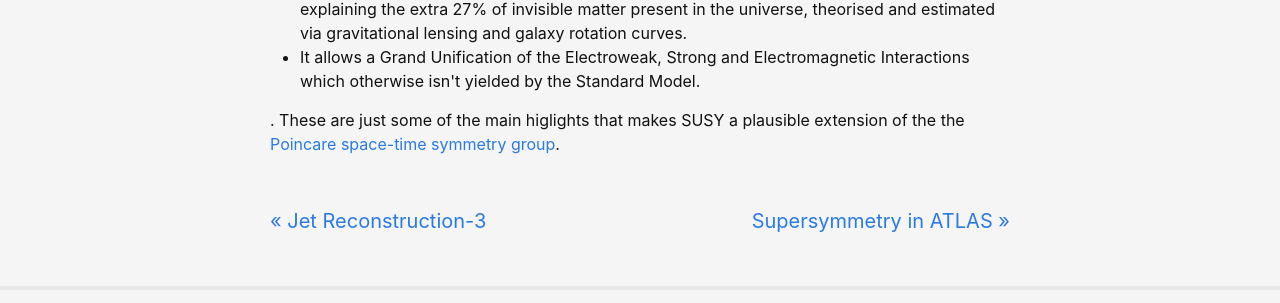
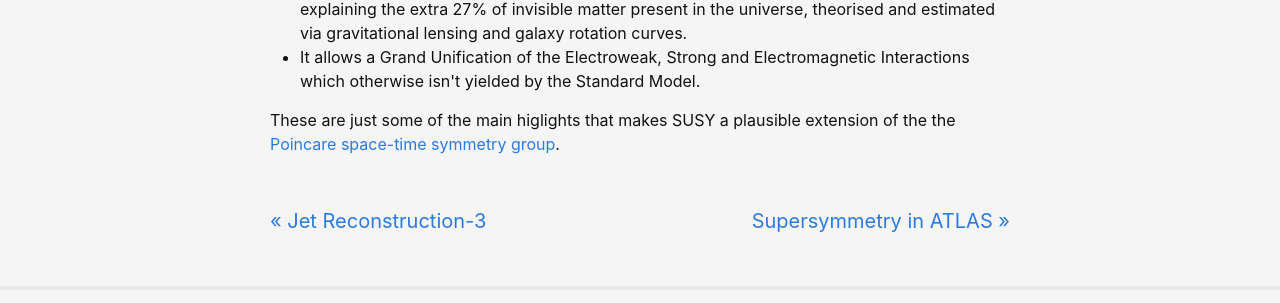
Before and after one commit to snigdhochakraborty/snigdhochakraborty.github.io, a Jekyll site: the page built from _posts/2021-05-05-RPV.md, in a window 1280 px wide. Shown: the part 1397-1700 px from the top of the page. Built offline with Jekyll 4.4.1, drawn with Linux system fonts in a browser that asks for light colours.

Commit message:
Update 2021-05-05-RPV.md

```diff
--- a/_posts/2021-05-05-RPV.md
+++ b/_posts/2021-05-05-RPV.md
@@ -17,4 +17,4 @@ As I discussed in one of my past blog post [<b>The Standard Model and Beyond</b>
 <li>Local Supersymmetric transformations, lead to the introduction of a Spin2 boson, the graviton that mediates the gravitational interactions, along with gravitino, its superpartner. This incorporates General Relativity as a gauge field</li>
  <li>In R-parity conserving models the lightest of all supersymmetric particle is satble, and interacts only with weak interactions. This can be an excellent dark matter candidate explaining the extra 27% of invisible matter present in the universe, theorised and estimated via gravitational lensing and galaxy rotation curves.</li>
  <li>It allows a Grand Unification of the Electroweak, Strong and Electromagnetic Interactions which otherwise isn't yielded by the Standard Model.</li>
-</ul> </p>. These are just some of the main higlights that makes SUSY a plausible extension of the the [Poincare space-time symmetry group](https://en.wikipedia.org/wiki/Poincar%C3%A9_group).
+</ul> </p>These are just some of the main higlights that makes SUSY a plausible extension of the the [Poincare space-time symmetry group](https://en.wikipedia.org/wiki/Poincar%C3%A9_group).
```
